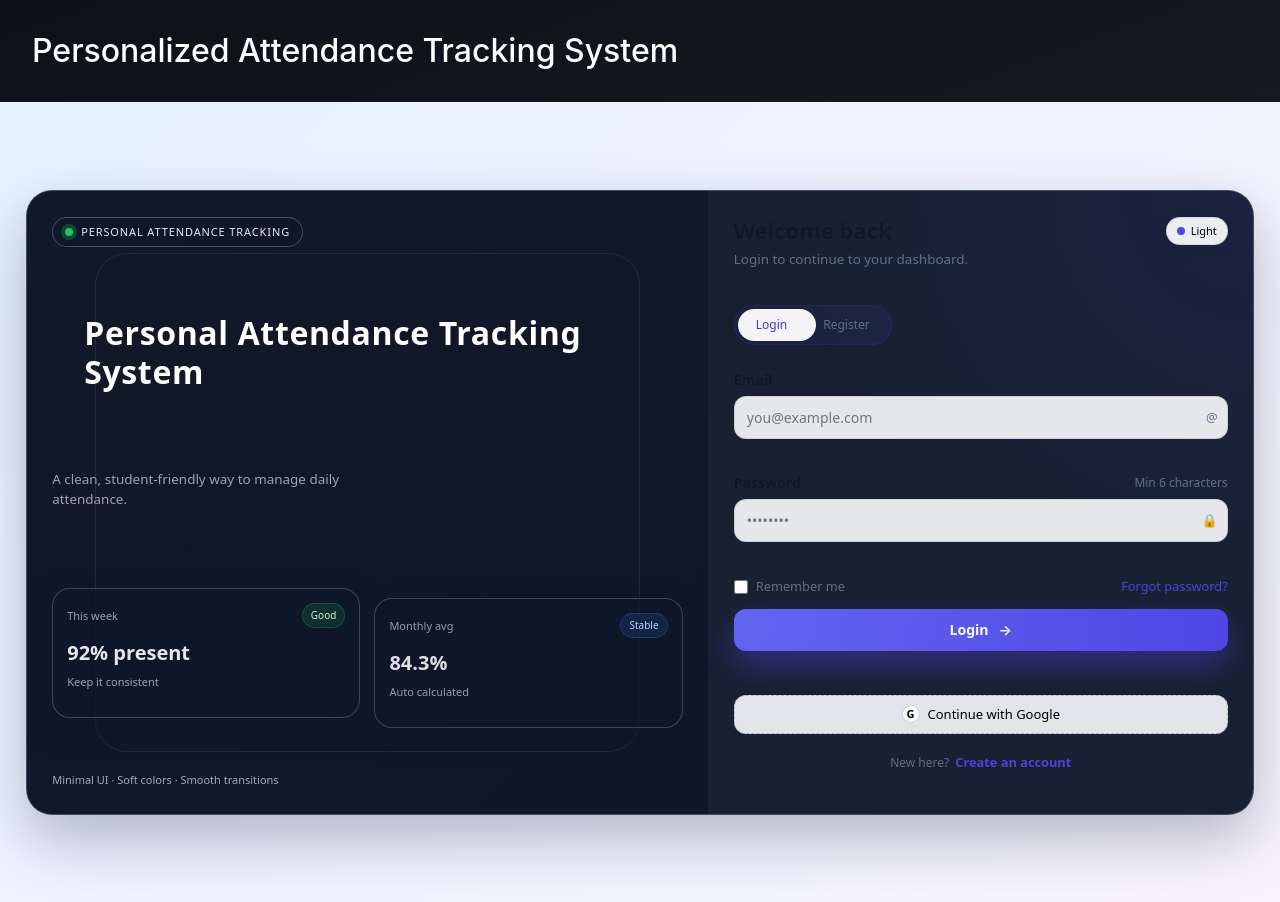
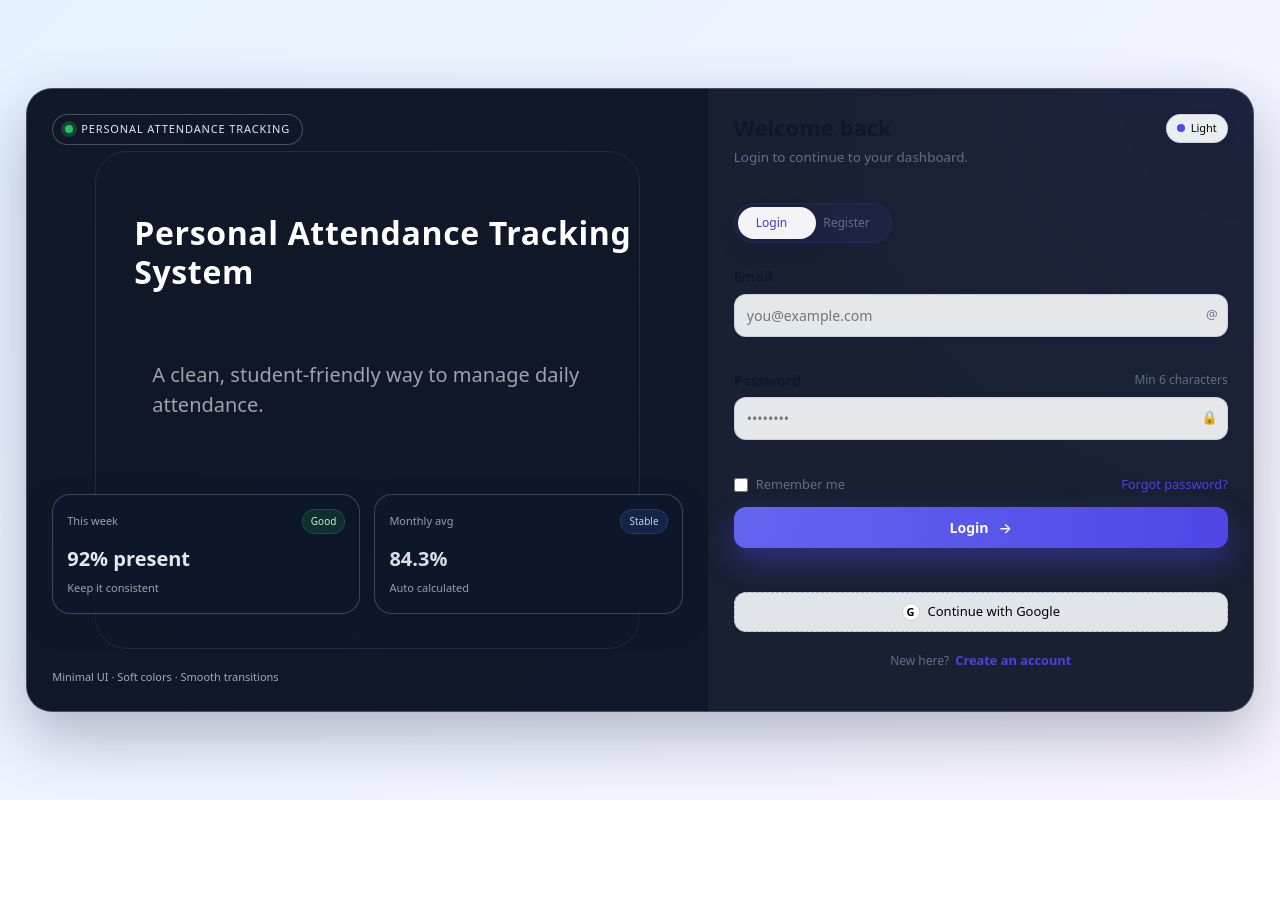
Before and after one commit to Mitalii1/PERSONALIZED-ATTENDANCE-TRACKING, a React (Create React App) app in the folder forntend/: page / in a window 1280 px wide. After the commit the page ends 800 px from the top, so only its background shows below. Built offline with nearby package versions, Linux system fonts and the light colour scheme.

Commit message:
CSS changes

```diff
--- a/forntend/src/App.js
+++ b/forntend/src/App.js
@@ -5,7 +5,6 @@ import React from 'react';
 function App() {
   return (
     <div className="App">
-      <h1>Personalized Attendance Tracking System</h1>
       <First />
     </div>
   );
--- a/forntend/src/Components/getstarted.css
+++ b/forntend/src/Components/getstarted.css
@@ -94,15 +94,16 @@
 
 .pat-title {
   margin-top: 16px;
-  font-size: clamp(20px, 1.55vw, 26px);
+  padding-left: 50px;
+  font-size: clamp(50px, 1.55vw, 26px);
   font-weight: 650;
   letter-spacing: 0.02em;
 }
 
 .pat-tagline {
-  margin-top: 10px;
-  font-size: clamp(13px, 1.05vw, 15px);
-  max-width: 320px;
+  margin-left: 100px;
+  font-size: clamp(20px, 1.05vw, 15px);
+  max-width: 550px;
   color: #a1a1aa;
   line-height: 1.5;
 }
@@ -116,14 +117,15 @@
 /* Simple "illustration" area */
 .pat-illustration {
   position: relative;
-  margin-top: 28px;
+  margin-top: 20px;
   display: flex;
   gap: 14px;
+  align-items: center;
 }
 
 .pat-chip {
   flex: 1;
-  min-height: 130px;
+  min-height: 120px;
   background: rgba(15, 23, 42, 0.82);
   border-radius: 18px;
   border: 1px solid rgba(148, 163, 184, 0.35);
@@ -138,7 +140,6 @@
 }
 
 .pat-chip-2 {
-  transform: translateY(10px);
   opacity: 0.96;
 }
 
```
